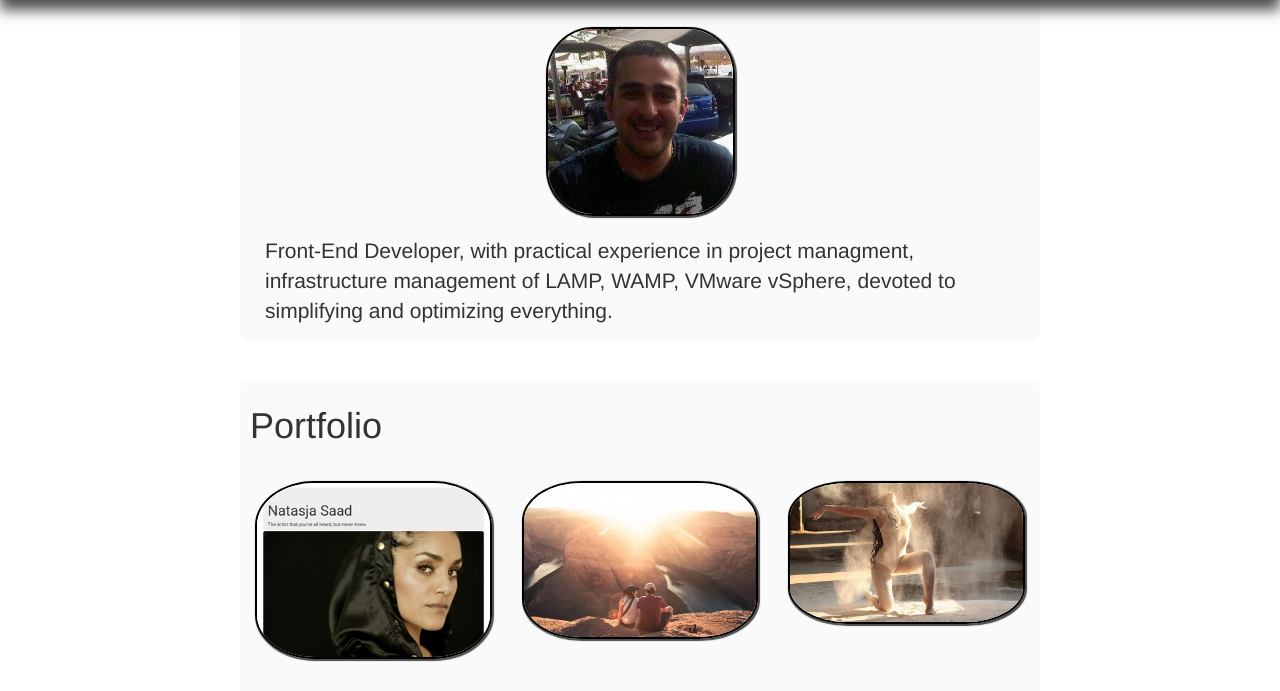
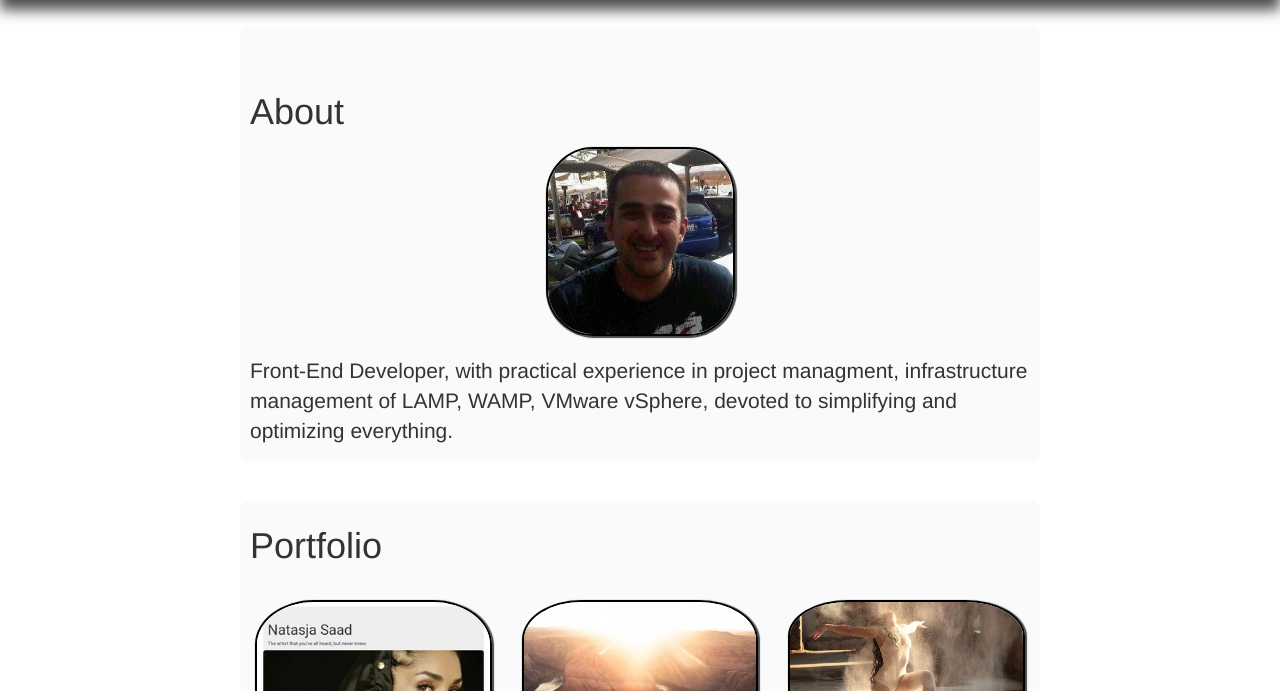
Before and after one commit to kizmat/fcc_prj_2_portfolio, a plain HTML site: page index.html in a window 1280 px wide. Shown: the part 53-744 px from the top of the page. Drawn offline with nearby package versions, Linux system fonts and the light colour scheme.

Commit message:
fix visual elements, darken shade bg image, fix containers visual seperation

```diff
--- a/index.html
+++ b/index.html
@@ -1,7 +1,8 @@
 <!-- todo
- fix navbar highlights
  add project preview
-resize portfolio thumbnail -->
+ -->
+
+
 
 <!DOCTYPE html>
 <html>
@@ -76,16 +77,19 @@ resize portfolio thumbnail -->
 
 
   <!--        Content -->
+<div style="padding-bottom: 40px;">
+</div>
+  <div class="container layer topContainer" id="topContainer">
+    <div class="row">
+<h1>About</h1>
+</div>
 
-  <div class="container layer topContainer" id="topContainer">
-<!-- <h1>Who am I?</h1> -->
+<div class="row">
     <img src="images/kizmat.jpeg" alt="Kizmat smiling" class="img-responsive gallerytn">
 
+<p>Front-End Developer, with practical experience in project managment, infrastructure management of LAMP, WAMP, VMware vSphere, devoted to simplifying and optimizing everything.</p>
 
-
-    <p>Front-End Developer, with practical experience in project managment, infrastructure management of LAMP, WAMP, VMware vSphere, devoted to simplifying and optimizing everything.</p>
-
-
+</div>
 
   </div>
 
@@ -197,5 +201,7 @@ document.write("<a href='" + "mail" + "to:" + username + "@" + hostname + "'>" +
 
 </body>
 
+<!--  The site background pattern is downloaded from www.subtlepatterns.com  -->
+
 
 </html>
```
